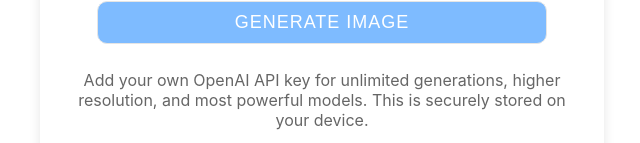
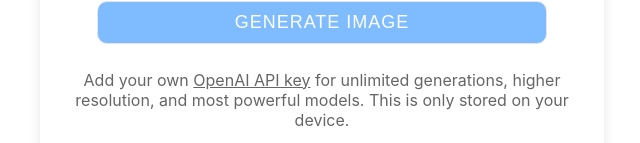
Before and after one commit to gianlucatruda/salvador, a SvelteKit app: page / in a window 1280 px wide. Shown: the part 657-800 px from the top of the page, without its empty margins (318-958 px from the left). Built offline with nearby package versions, Linux system fonts and the light colour scheme.

Commit message:
Link for getting OpenAI API key

```diff
--- a/src/routes/+page.svelte
+++ b/src/routes/+page.svelte
@@ -225,7 +225,7 @@
 	{/if}
 	<div class="api-key-section">
 	{#if !apiKey}
-		<p for="apiKey">Add your own OpenAI API key for unlimited generations, higher resolution, and most powerful models. This is securely stored on your device.</p>
+		<p for="apiKey">Add your own <a href="https://platform.openai.com/api-keys">OpenAI API key</a> for unlimited generations, higher resolution, and most powerful models. This is only stored on your device.</p>
 		<label for="apiKey">Your OpenAI API key</label>
 		<input
 			type="password"
```
